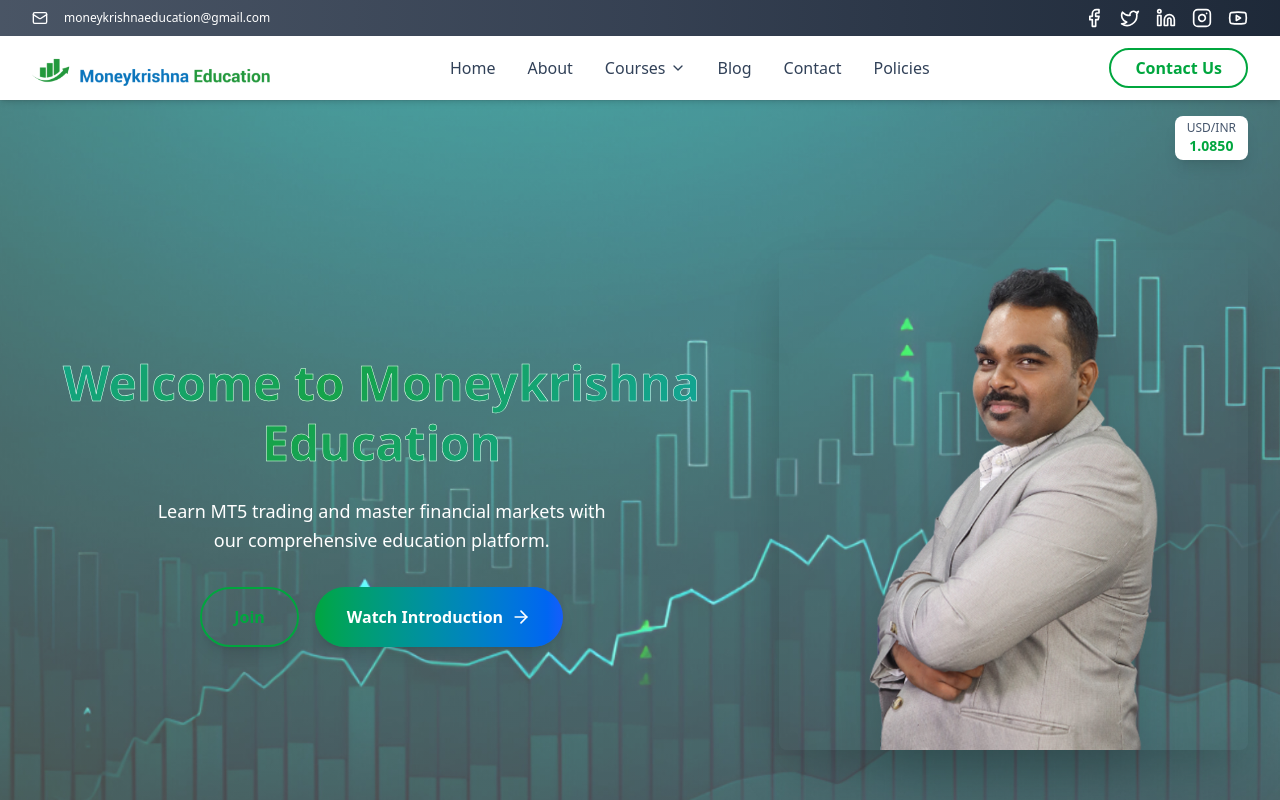
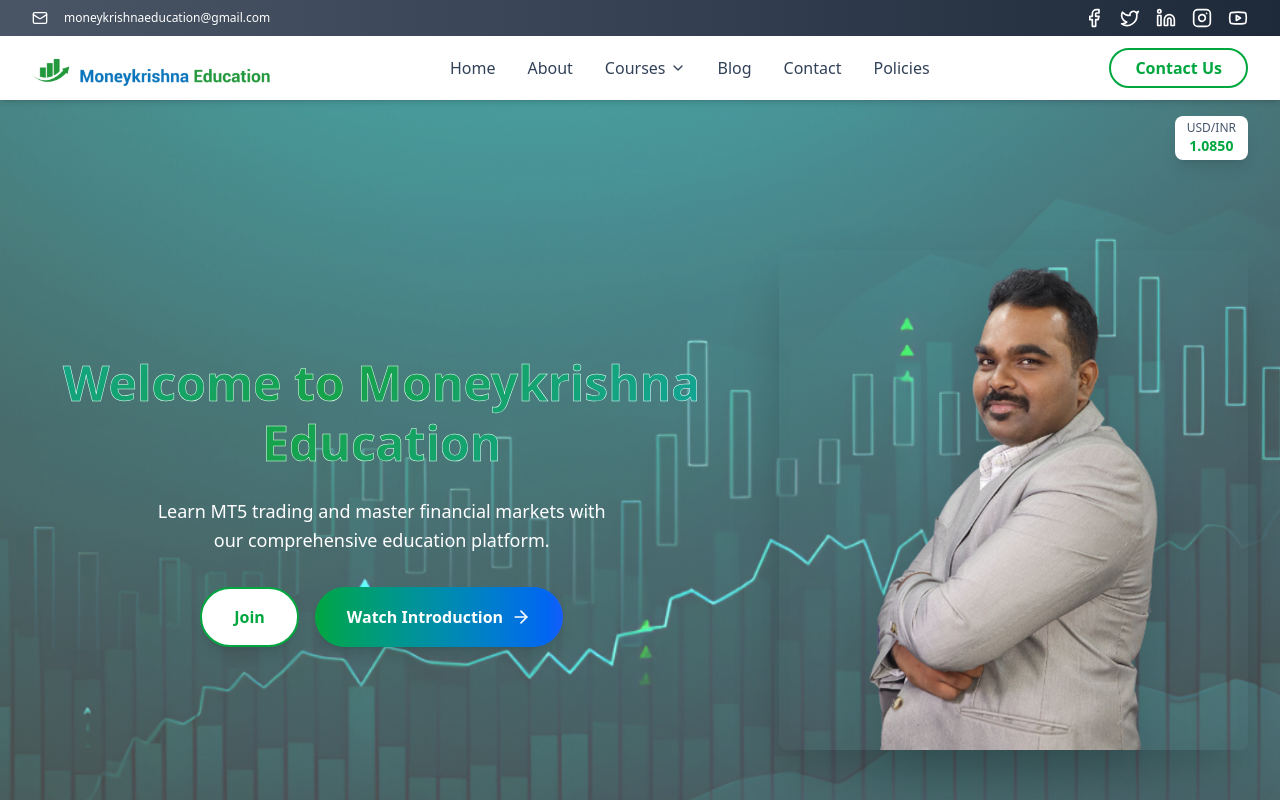
Before and after one commit to Moneykrishnaeducation/MKE, a React (Vite) app: page / in a window 1280 px wide. Shown: the top 800 px of the page. Built offline with nearby package versions, Linux system fonts and the light colour scheme; no server answers.

Commit message:
btn updated

```diff
--- a/src/Components/Home.jsx
+++ b/src/Components/Home.jsx
@@ -263,7 +263,7 @@
               <div className="flex gap-4 justify-center">
                 <Link
                   to="/course"
-                  className="inline-flex items-center gap-2 px-8 py-4 rounded-full border-2 border-green-600 text-green-600 font-semibold hover:bg-green-600 hover:text-white transition-all shadow-lg hover:shadow-2xl hover:scale-105 animate-scale-in"
+                  className="inline-flex items-center gap-2 px-8 py-4 rounded-full border-2 border-green-600 bg-white text-green-600 font-semibold hover:bg-green-600 hover:text-white transition-all shadow-lg hover:shadow-2xl hover:scale-105 animate-scale-in"
                 >
                   Join
                 </Link>
```
